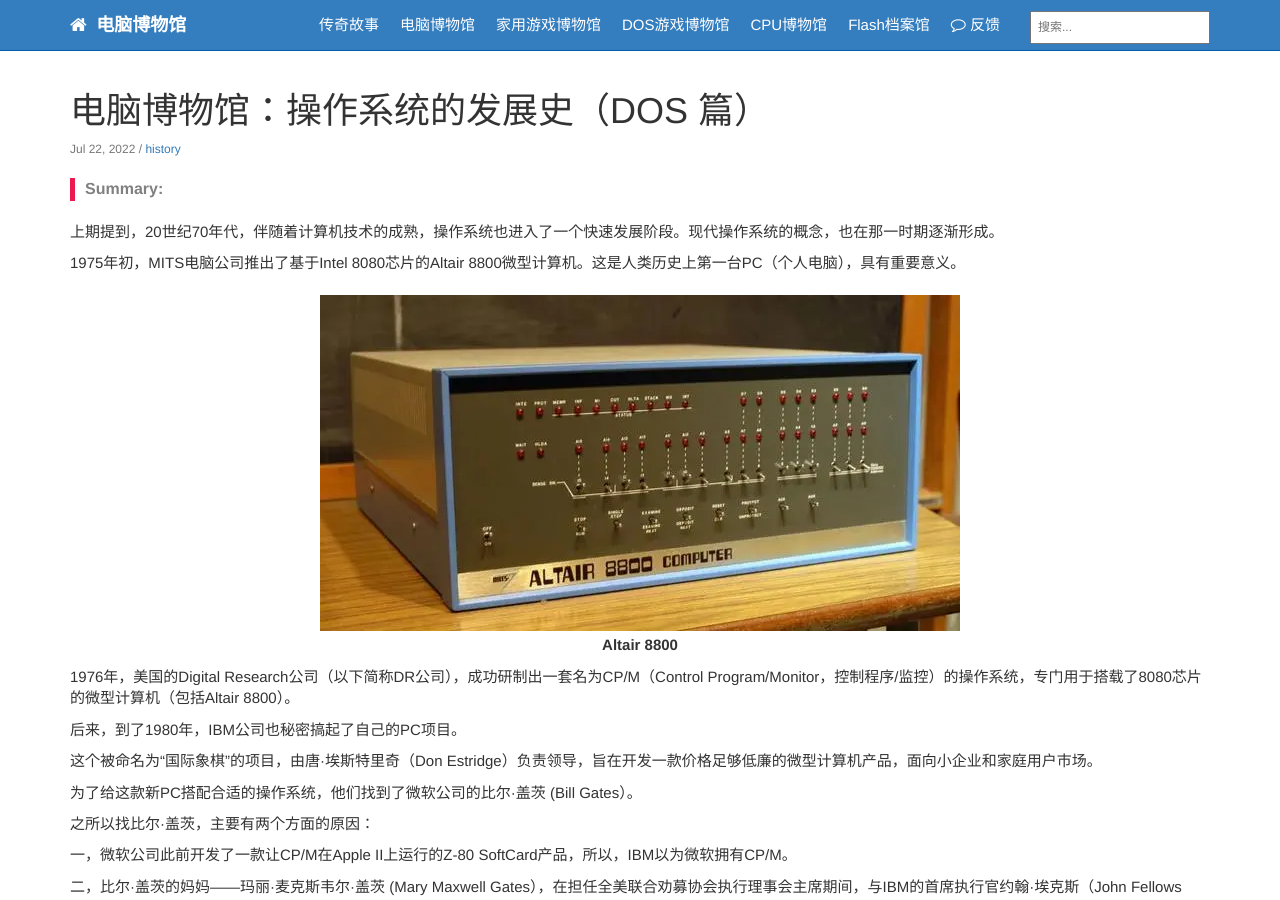
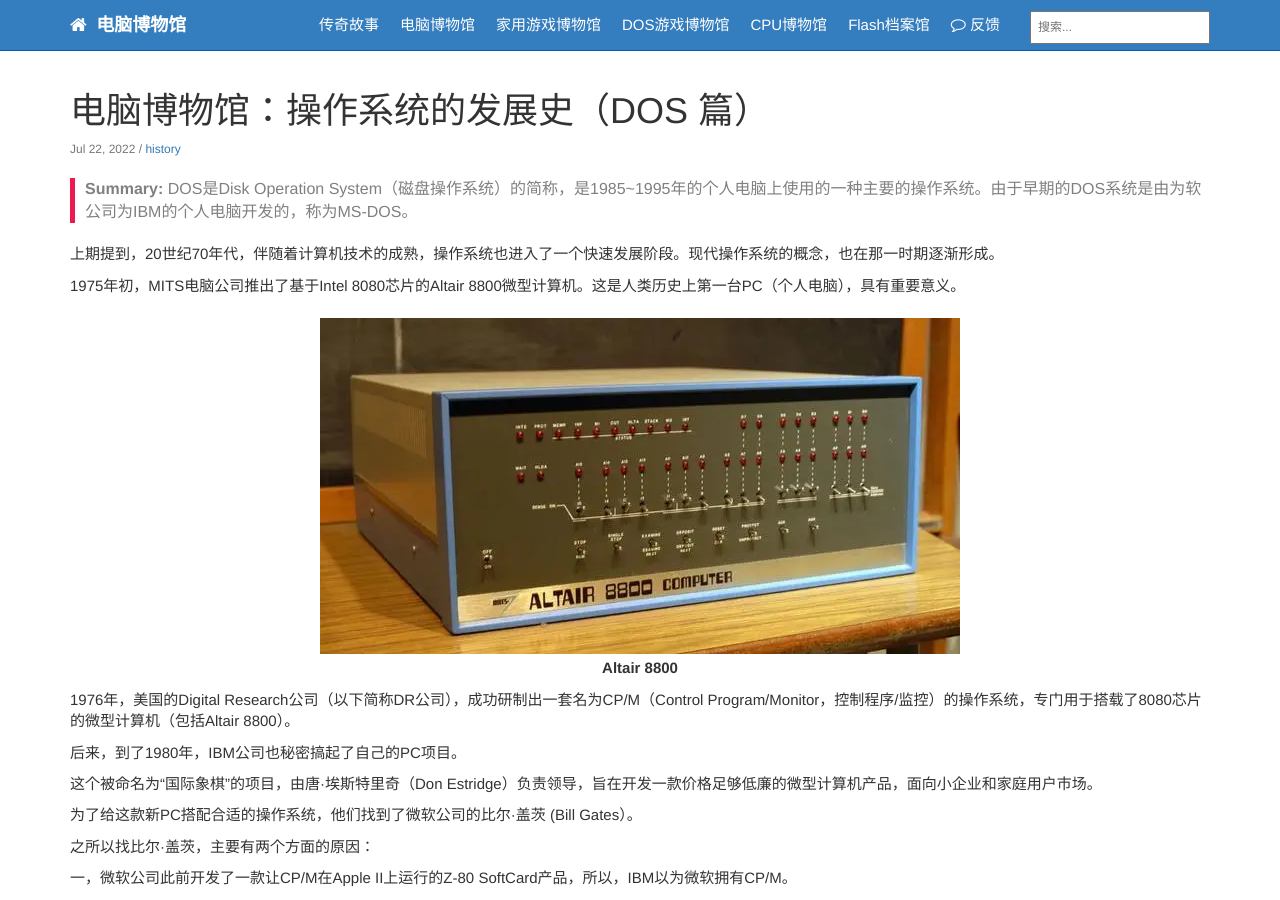
Before and after one commit to compumuseum/compumuseum.github.io, a Jekyll site: the page built from _posts/2022-07-22-the_development_history_of_operating_systems_dos_chapter.md, in a window 1280 px wide and 900 px high. Built offline with Jekyll 4.4.1, drawn with Linux system fonts in a browser that asks for light colours; comment, search, counter and statistics services are not loaded.

Commit message:
Update 2022-07-22-the_development_history_of_operating_systems_dos_chapter.md

```diff
--- a/_posts/2022-07-22-the_development_history_of_operating_systems_dos_chapter.md
+++ b/_posts/2022-07-22-the_development_history_of_operating_systems_dos_chapter.md
@@ -4,7 +4,7 @@ categories: history
 permalink: the_development_history_of_operating_systems_dos_chapter.html
 tags: [history]
 hide_sidebar: true
-summary: ""
+summary: "DOS是Disk Operation System（磁盘操作系统）的简称，是1985~1995年的个人电脑上使用的一种主要的操作系统。由于早期的DOS系统是由为软公司为IBM的个人电脑开发的，称为MS-DOS。"
 ---
 
 上期提到，20世纪70年代，伴随着计算机技术的成熟，操作系统也进入了一个快速发展阶段。现代操作系统的概念，也在那一时期逐渐形成。
```
